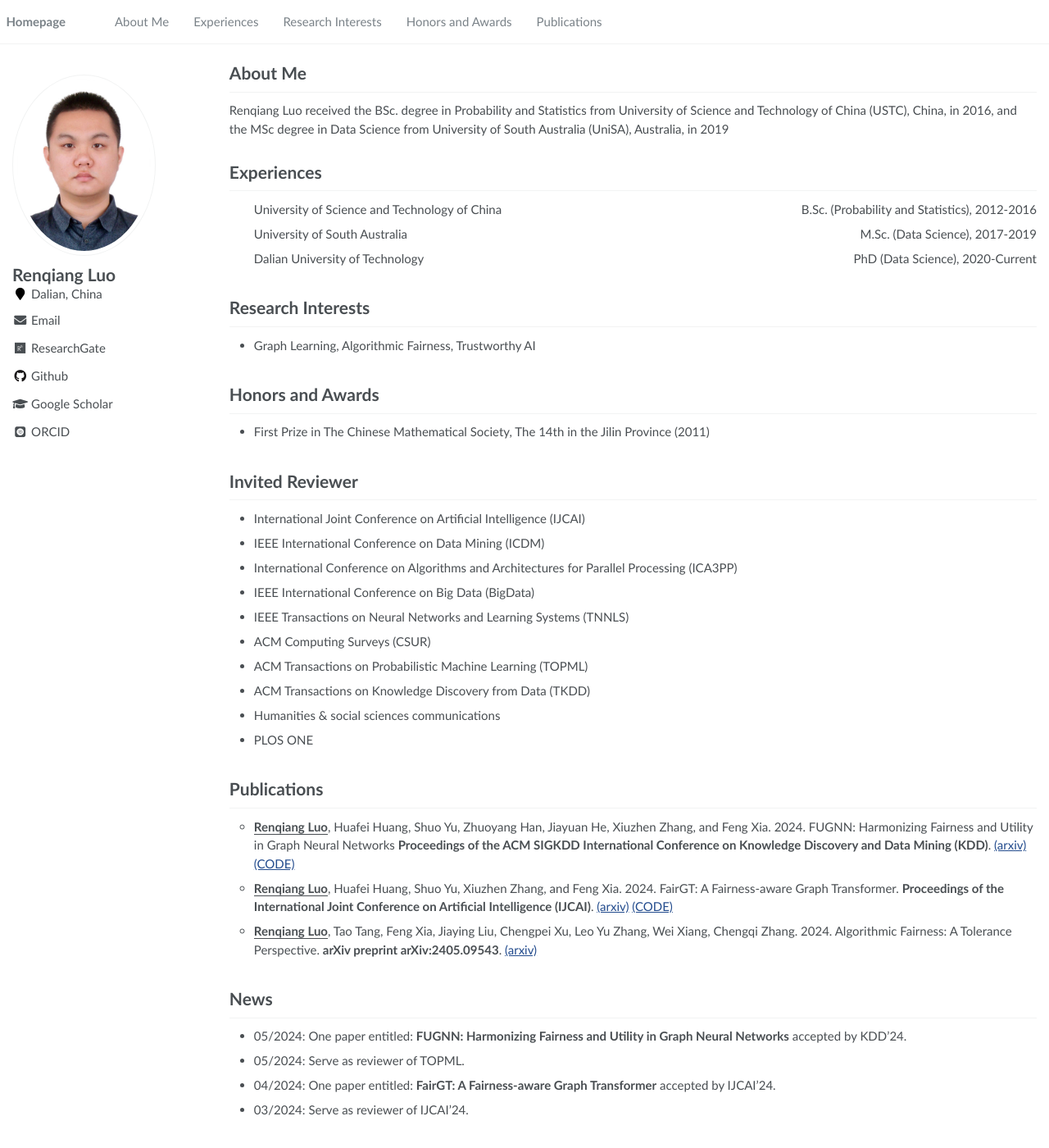
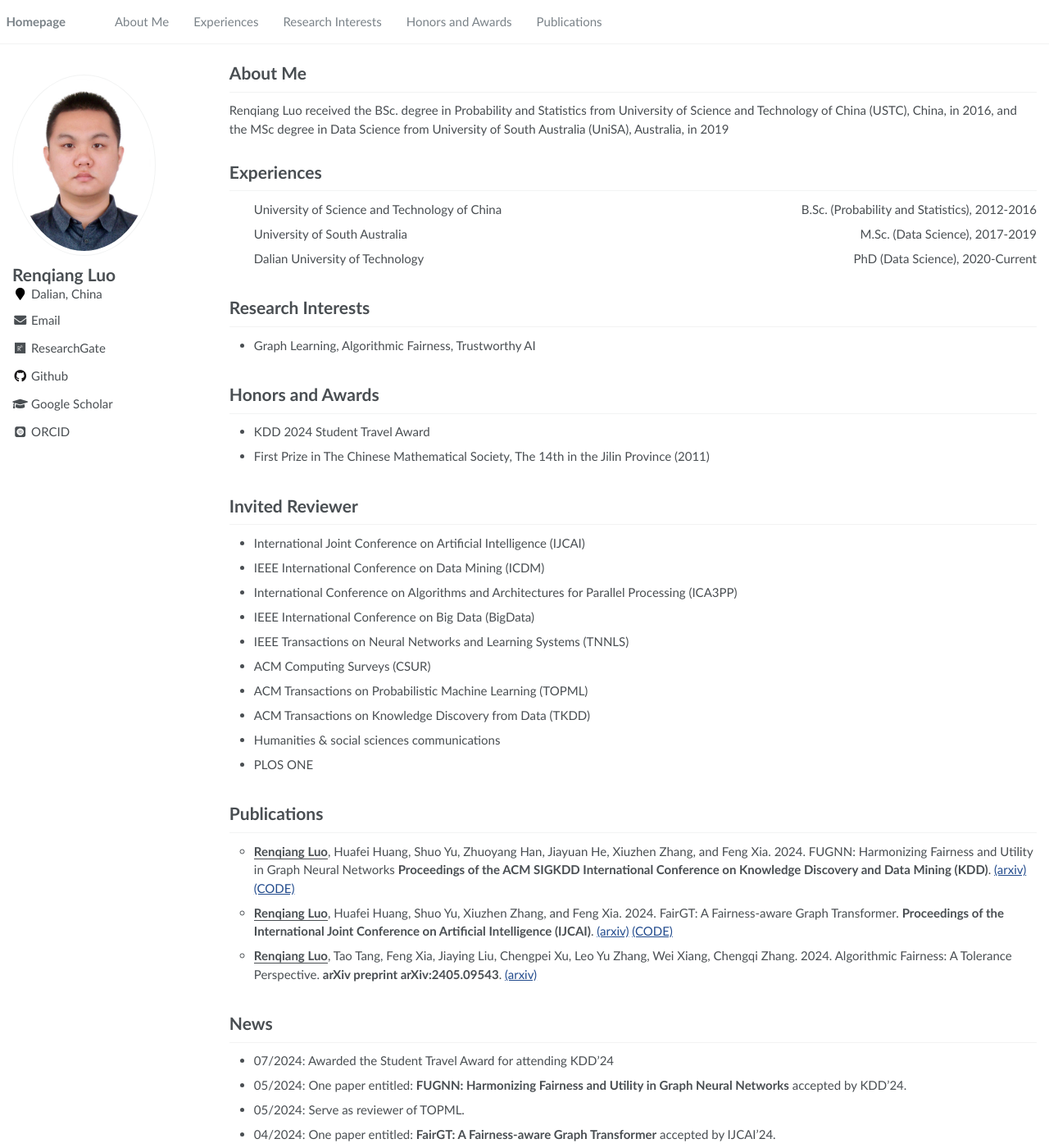
Before and after one commit to LuoRenqiang/Renqiang-Luo.github.io, a Jekyll site: the page built from _pages/about.md, in a window 1280 px wide and 1400 px high. Shown: the whole window at 82% size. Built offline with Jekyll 4.4.1, drawn with Linux system fonts in a browser that asks for light colours; some web fonts are replaced.

Commit message:
Update about.md

```diff
--- a/_pages/about.md
+++ b/_pages/about.md
@@ -70,7 +70,7 @@ Renqiang Luo received the BSc. degree in Probability and Statistics from Univers
 <span class='anchor' id='-honors-and-awards'></span>
 
 # Honors and Awards
-
+- KDD 2024 Student Travel Award
 - First Prize in The Chinese Mathematical Society, The 14th in the Jilin Province (2011)
 
 <!-- - The Honorable Mention in the MCM/ICM (2019) -->
@@ -103,6 +103,7 @@ Renqiang Luo received the BSc. degree in Probability and Statistics from Univers
 <span class='anchor' id='-experiences'></span>
 
 # News
+- 07/2024: Awarded the Student Travel Award for attending KDD’24
 - 05/2024: One paper entitled: <strong>FUGNN: Harmonizing Fairness and Utility in Graph Neural Networks</strong> accepted by KDD'24.
 - 05/2024: Serve as reviewer of TOPML.
 - 04/2024: One paper entitled: <strong>FairGT: A Fairness-aware Graph Transformer</strong> accepted by IJCAI'24.
```
